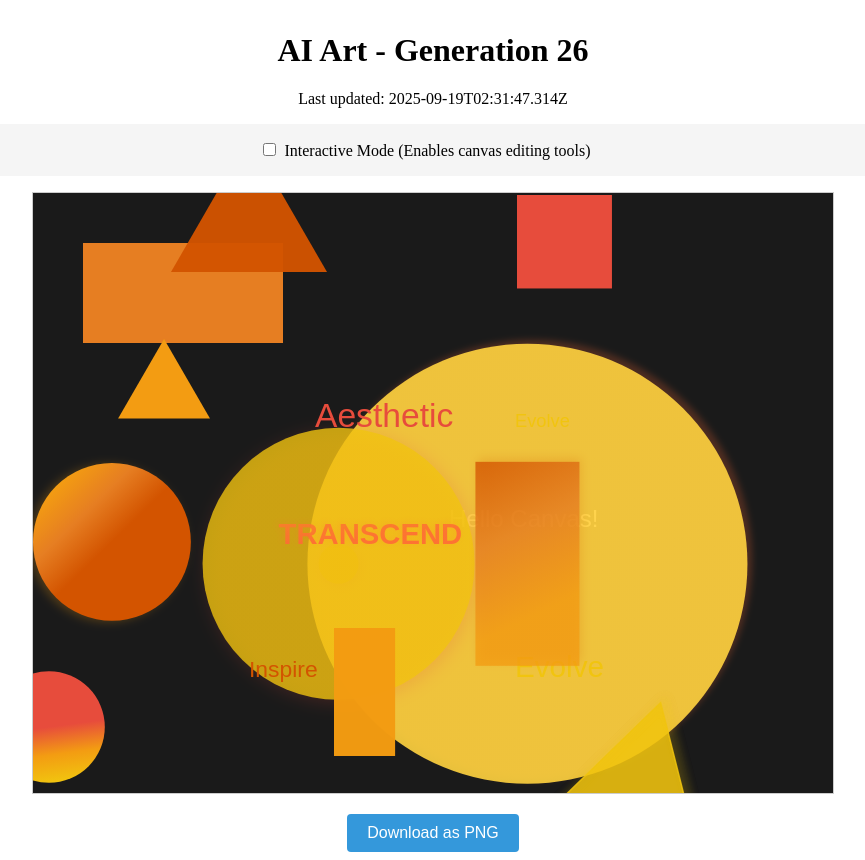
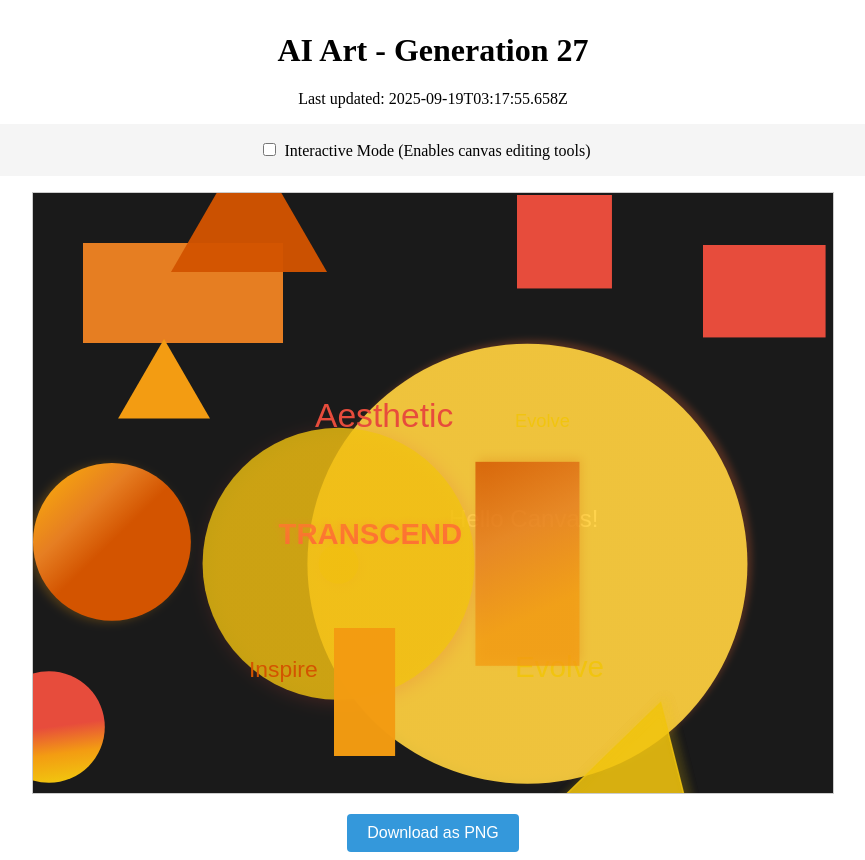
Before and after one commit to mcclowes/ai-art, a React (Vite) app: page / in a window 1280 px wide. Shown: the whole page, without its empty margins (207-1072 px from the left). Built offline with nearby package versions, Linux system fonts and the light colour scheme.

Commit message:
Improve artwork - Generation 27

```diff
--- a/src/artwork-state.ts
+++ b/src/artwork-state.ts
@@ -315,9 +315,18 @@ export const artworkState: ArtworkState = {
       },
       "opacity": 0.783396661568084,
       "id": "gradient_rect_1758245570502"
+    },
+    {
+      "type": "rectangle",
+      "x": 670,
+      "y": 52,
+      "width": 122.5807058148824,
+      "height": 92.43365086456078,
+      "fillStyle": "#e74c3c",
+      "id": "element_1758251875658"
     }
   ],
-  "generation": 26,
-  "lastUpdated": "2025-09-19T02:31:47.314Z",
+  "generation": 27,
+  "lastUpdated": "2025-09-19T03:17:55.658Z",
   "cycleStarted": "2025-09-18T01:32:28.775Z"
 };
```
